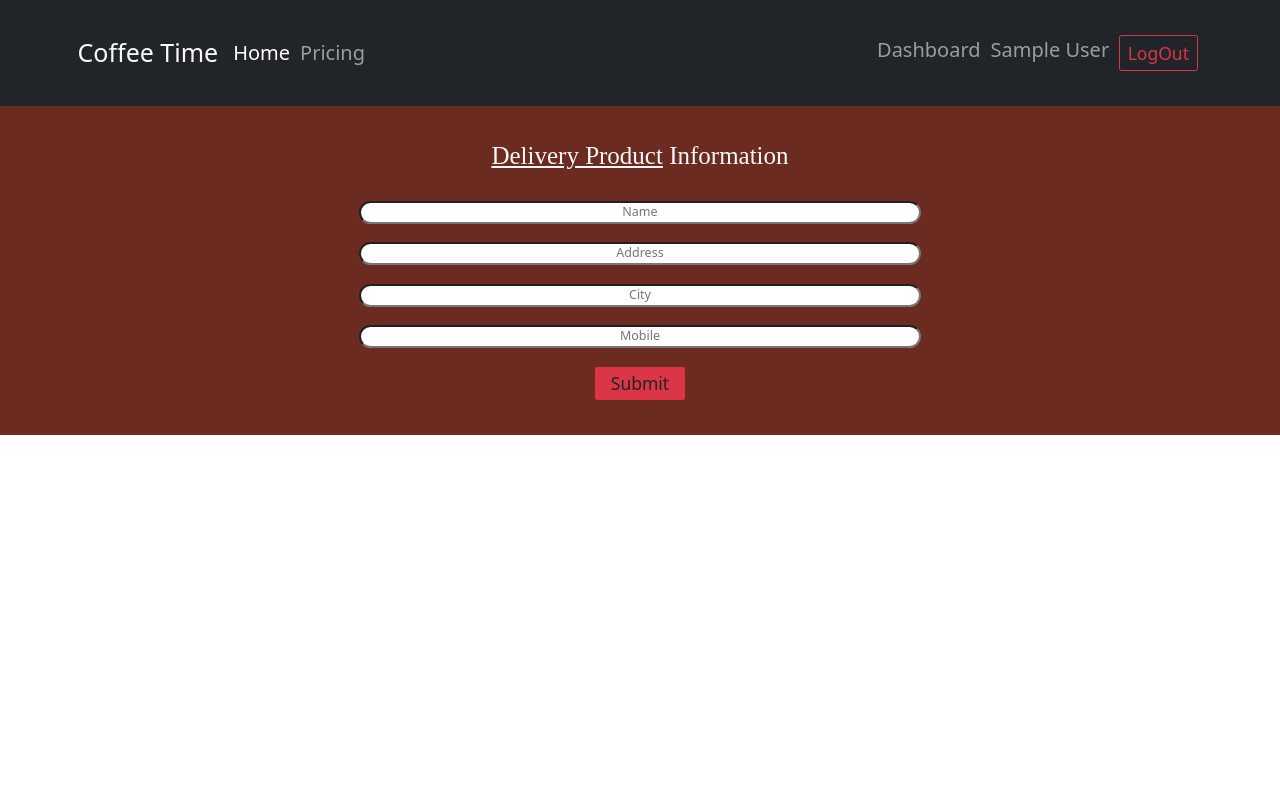
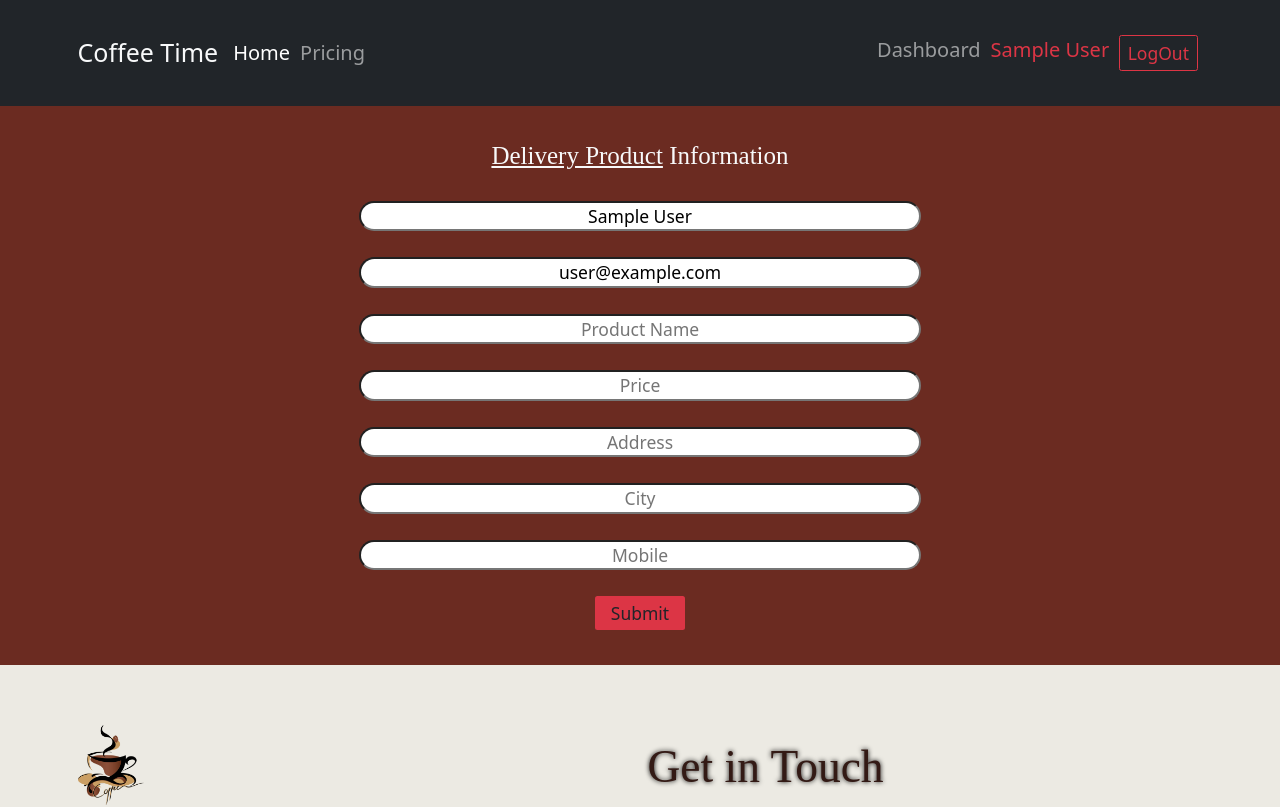
Before and after one commit to sourabahmed/coffee-time, a React (Create React App) app: page /deliveryinfo/1 in a window 1280 px wide. Shown: the top 807 px of the page. Built offline with nearby package versions, Linux system fonts and the light colour scheme; no server answers; sample sign-in values are in the browser's storage; a web font is replaced by a local one; what react-animations would draw is missing.

Commit message:
order-done

```diff
--- a/src/pages/Home/DeliveryInfo/DeliveryInfo.js
+++ b/src/pages/Home/DeliveryInfo/DeliveryInfo.js
@@ -1,11 +1,38 @@
-import React from 'react';
+import React, { useEffect, useState } from 'react';
 import { useForm } from "react-hook-form";
-import { Link } from 'react-router-dom';
+import { Link, useParams } from 'react-router-dom';
+import useAuth from '../../../hooks/useAuth';
 import Header from '../Header/Header';
+import Footer from '../Footer/Footer';
 import './DeliveryInfo.css'
 const DeliveryInfo = () => {
+  const [product, setProduct] = useState([]);
+  const {user} = useAuth();
+  const {deliveryId} = useParams();
+
+    useEffect(() => {
+        fetch(`http://localhost:5000/singleproduct/${deliveryId}`)
+            .then(res => res.json())
+            .then(data => setProduct(data));
+    }, [])
+    console.log(product);
     const { register, handleSubmit,  formState: { errors } } = useForm();
-    const onSubmit = data => console.log(data);
+    const onSubmit = data => {
+      fetch('http://localhost:5000/orders', {
+        method: 'POST',
+        headers:{
+            'Content-Type': 'application/json'
+        },
+        body: JSON.stringify(data)
+    })
+    .then(res => res.json())
+    .then(data => {
+        if(data.acknowledged){
+            alert('Product Purchased')
+        }
+    })
+    }
+
     return (
       <div>
           <Header></Header>
@@ -14,9 +41,15 @@ const DeliveryInfo = () => {
             <h2 className="font-bold fs-1 my-5 underline text-light"> <span className='text-decoration-underline'>Delivery Product</span>  Information</h2>
 
 
-            <form className="ps-auto ms-auto fs-5  text-center mb-5" onSubmit={handleSubmit(onSubmit)}>
+            <form className="ps-auto ms-auto fs-3 delivery-info  text-center mb-5" onSubmit={handleSubmit(onSubmit)}>
 
-                <input className="w-50 text-center rounded-pill" placeholder="Name" {...register("example")} required/>
+                <input className="w-50 text-center rounded-pill" placeholder="Name" {...register("name")} defaultValue={user?.displayName} required/>
+                <br /> <br />
+                <input className="w-50 text-center rounded-pill" placeholder="Email" {...register("email")} defaultValue={user?.email} required/>
+                <br /> <br />
+                <input className="w-50 text-center rounded-pill" placeholder="Product Name" {...register("productName")} defaultValue={product?.name} required/>
+                <br /> <br />
+                <input className="w-50 text-center rounded-pill" placeholder="Price" {...register("price")} defaultValue={product?.price} required/>
                 <br /> <br />
 
                 <input className="w-50 text-center rounded-pill" placeholder="Address" defaultValue="" {...register("address")} required/> <br /> <br />
@@ -28,10 +61,11 @@ const DeliveryInfo = () => {
                 {errors.exampleRequired && <span className="text-danger font-bold text-center rounded-pill">This field is required</span>}
 
 
-                <Link to='/login'><input className="px-4 btn py-1 bg-danger fs-3 rounded-full"  type="submit" /></Link>
+                <input className="px-4 btn py-1 bg-danger fs-3 rounded-full"  type="submit" />
             </form>
             </div>
         </div>
+        <Footer></Footer>
       </div>
     );
 };
--- a/src/pages/Home/Header/Header.js
+++ b/src/pages/Home/Header/Header.js
@@ -22,7 +22,7 @@ const Header = () => {
                         </Nav>
                         <Nav>
                             <Nav.Link href="#deets">Dashboard</Nav.Link>
-                            <Nav.Link href="#deets">{user.displayName}</Nav.Link>
+                            <Nav.Link className="text-danger">{user.displayName}</Nav.Link>
                             <Nav.Link eventKey={2} href="#memes">
                                 {
                                     user.email?<Button className="fs-3" onClick={logOut} variant="outline-danger">LogOut</Button> :<Link to="/login"><Button className="fs-3" variant="outline-danger">Login</Button></Link>
--- a/src/pages/Home/MainHome/MainHome.js
+++ b/src/pages/Home/MainHome/MainHome.js
@@ -55,7 +55,7 @@ const MainHome = () => {
                     <h1 className="mx-5 special2">Would you like a Cup of Delicious Coffee?</h1>
                     <h2 className="mt-4 mx-5">Coffee Time - Relaxation in every sip! Get the nostalgia back!! Your companion of every moment!!! Enjoy the beautiful moments and make them memorable.</h2>
                     <br /><br />
-                    <button className="mx-5 px-5 btn home-banner-btn">Learn More</button>
+                    <button className="mx-5 px-5 btn home-banner-btn"><a href="#products">Products</a></button>
                 </div>
             </div>
 
--- a/src/pages/Home/Products/Products.js
+++ b/src/pages/Home/Products/Products.js
@@ -10,7 +10,7 @@ const Products = () => {
             .then(data => setItems(data));
     }, [])
     return (
-        <div className='products-section'>
+        <div id="products" className='products-section'>
             <div className=" p-5 d-flex justify-content-between ">
                 <div>
                     <h5>Special Online Shop</h5>
```
